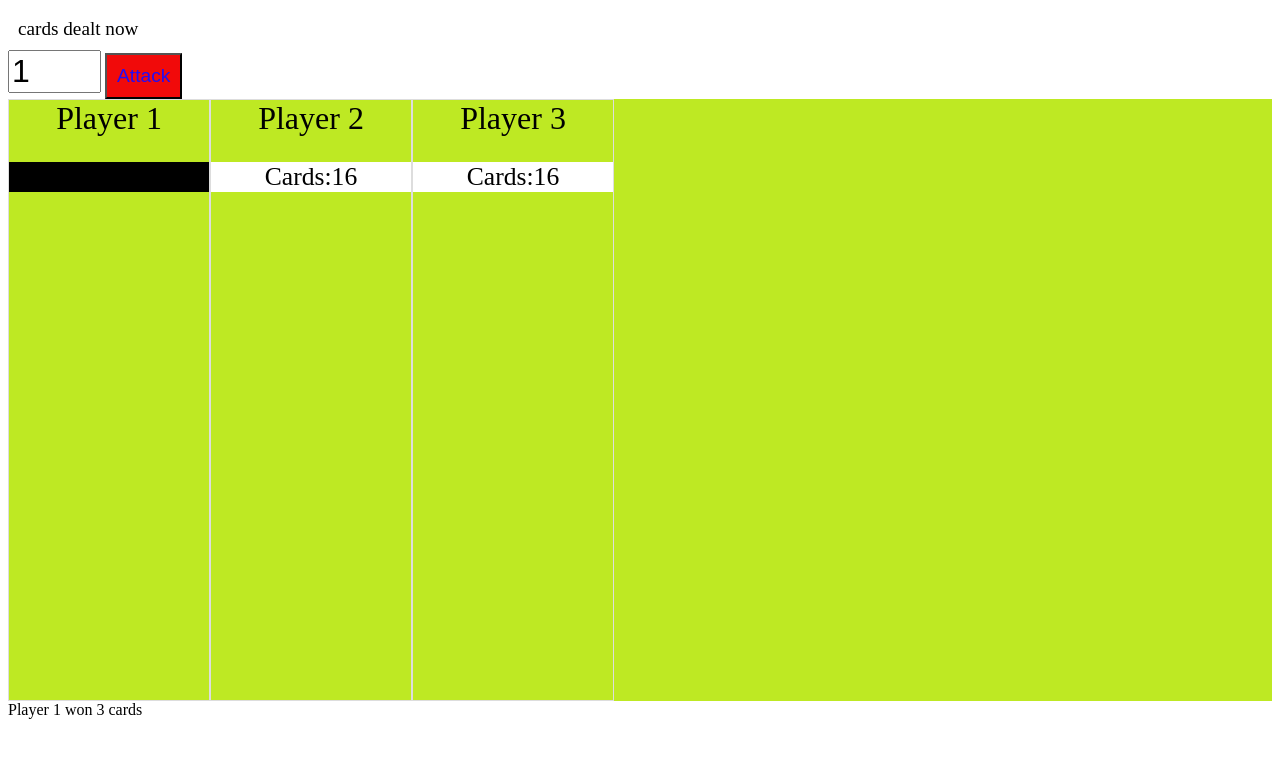
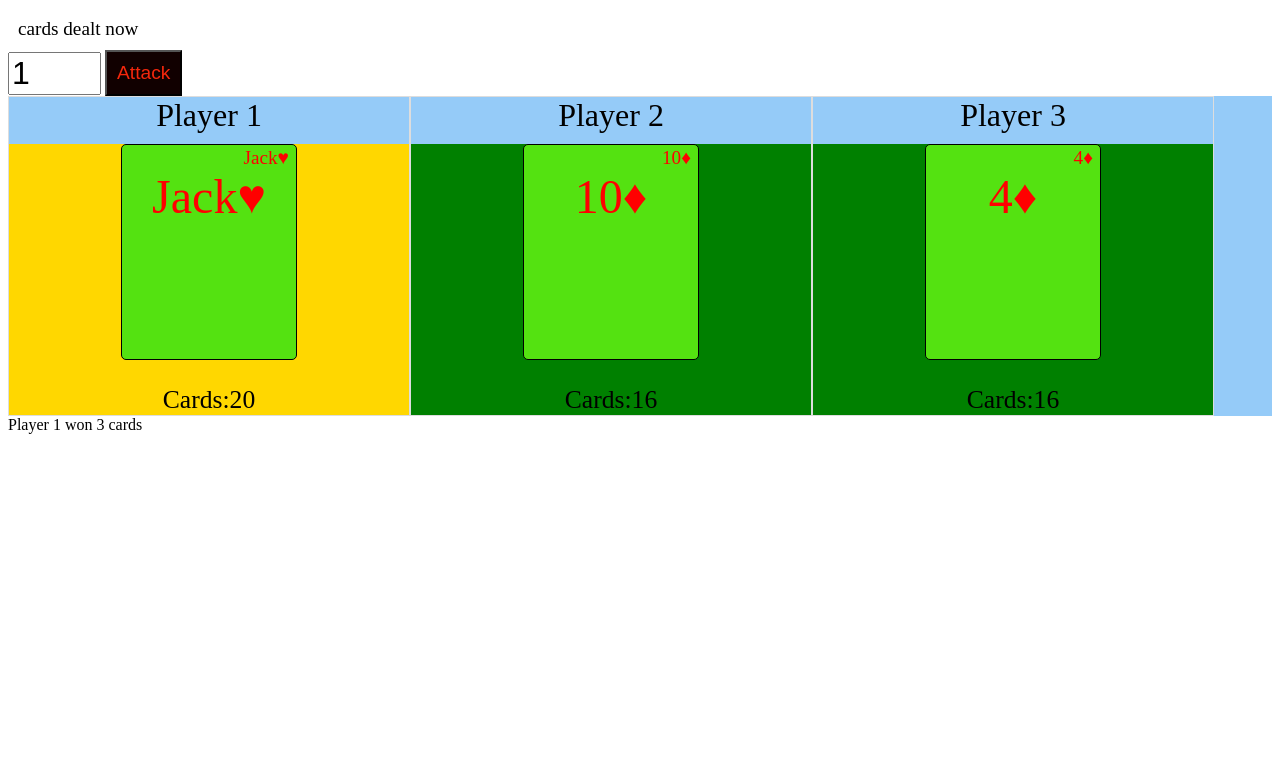
Before and after one commit to apocpax/projectwar, a plain HTML site: page index.html in a window 1280 px wide. Both pictures are taken after a click on the button "Start". Drawn offline with Linux system fonts and the light colour scheme.

Commit message:
with cards

```diff
--- a/screenShot.css
+++ b/screenShot.css
@@ -1,11 +1,13 @@
 .hide {
     display: none;
+    align-items: center;
+    vertical-align: middle;
 }
 
 .player {
     display: inline-block;
-    width: 200px;
-    min-height: 600px;
+    width: 400px;
+    min-height: 300px;
     vertical-align: middle;
     text-align: center;
     font-size: 2em;
@@ -16,13 +18,12 @@
     display: block;
     margin: auto;
     padding: 7px;
-    height: 110px;
-    width: 80px;
+    height: 200px;
+    width: 160px;
     margin-top: 10px;
-    background-color: rgb(24, 171, 240);
+    background-color: rgb(84, 226, 17);
     border: 1px solid black;
     border-radius: 5px;
-    box-shadow: 5px 10px rgb(248, 18, 18);
 }
 
 .big {
@@ -42,7 +43,7 @@
     font-size: 0.6em;
     line-height: 12px;
     vertical-align: top;
-    text-align: left;
+    text-align: right;
 }
 
 .stats {
@@ -51,12 +52,14 @@
 }
 
 .gameplay {
-    background-color: rgb(190, 233, 35);
+    background-color: rgb(149, 203, 248);
 }
 
 .message {
     font-size: 1.2em;
     padding: 10px;
+    align-items: center;
+    vertical-align: middle;
 }
 
 .start {
@@ -65,17 +68,21 @@
     padding: 10px;
     background-color: blue;
     color: white;
+    align-items: center;
+    vertical-align: middle;
 }
 
 .attack {
     font-size: 1.2em;
     text-align: center;
     padding: 10px;
-    background-color: rgb(241, 10, 10);
-    color: rgb(35, 12, 245);
+    background-color: rgb(17, 0, 0);
+    color: rgb(245, 39, 12);
+    vertical-align: middle;
 }
 
 input {
     width: 85px;
     font-size: 2em;
+    vertical-align: middle;
 }
--- a/war.js
+++ b/war.js
@@ -10,7 +10,7 @@ let round = 0;
 let inplay = false;
 let total = 0;
 message.style.color = "red";
-const ranks = [2, 3, 4, 5, 6, 7, 8, 9, 10, "J", "Q", "K", "A"];
+const ranks = [2, 3, 4, 5, 6, 7, 8, 9, 10, "Jack", "Queen", "King", "Ace"];
 //const ranks = [2, 3];
 const suits = ["hearts", "diams", "clubs", "spades"];
 buttons.forEach(function(item) {
@@ -21,7 +21,7 @@ function playGame(e) {
     let temp = e.target.textContent;
     if (temp == "Start") {
         message.style.color = "black";
-        btnToggle();
+        btnHide();
         startGame();
     }
     if (temp == "Attack") {
@@ -37,7 +37,7 @@ function playGame(e) {
     }
 }
 
-function btnToggle() {
+function btnHide() {
     buttons[0].classList.toggle("hide");
     buttons[1].classList.toggle("hide");
 }
@@ -55,19 +55,27 @@ function startGame() {
 
 function showCard(el, card) {
     if (card != undefined) {
-        el.style.backgroundColor = "white";
-        let html1 = card.rank + "<br>&" + card.suit + ";";
+        el.style.backgroundColor = "green";
+        let html1 = card.rank + "&" + card.suit + ";";
         let html2 = card.rank + "&" + card.suit + ";";
         let div = document.createElement("div");
         div.classList.add("card");
         if (card.suit === "hearts" || card.suit === "diams") {
             div.classList.add("red");
         }
-
+        let span1 = document.createElement("span");
+        span1.innerHTML = html2;
+        span1.classList.add("tiny");
+        div.appendChild(span1);
+        let span2 = document.createElement("span");
+        span2.innerHTML = html1;
+        span2.classList.add("big");
+        div.appendChild(span2);
+        el.appendChild(div);
     }
 }
 
-function dealRound(playerList, tempHolder) {
+function dealRound(playerList, currentCard) {
     let curWinner = {
         "high": null,
         "player": playerList[0]
@@ -89,19 +97,19 @@ function dealRound(playerList, tempHolder) {
                 curWinner.player = tempPlayerIndex;
                 curWinner.card = card;
             }
-            tempHolder.push(card);
+            currentCard.push(card);
             showCard(players[tempPlayerIndex], card);
         }
     }
     if (playoff.length > 0) {
-        dealRound(playoff, tempHolder);
+        dealRound(playoff, currentCard);
     } else {
-        updater(curWinner.player, tempHolder);
+        updater(curWinner.player, currentCard);
     }
 }
 
 function makeCards() {
-    let tempHolder = [];
+    let currentCard = [];
     let playerList = [];
     for (let x = 0; x < players.length; x++) {
         players[x].innerHTML = "";
@@ -112,26 +120,26 @@ function makeCards() {
     if (playerList.length == 1) {
         winGame();
     }
-    dealRound(playerList, tempHolder);
+    dealRound(playerList, currentCard);
 }
 
 function winGame() {
-    message.style.color = "red";
-    btnToggle();
+    message.style.color = "blue";
+    btnHide();
     inplay = false;
     for (let x = 0; x < players.length; x++) {
-        players[x].innerHTML += (deals[x].length >= total) ? "<br>WINNER" : "<br>LOSER";
+        players[x].innerHTML += (deals[x].length >= total) ? "WINNER" : "LOSER";
     }
     message.innerHTML = "Select number of players";
     document.querySelector("input").value = "2";
 }
 
-function updater(winner, tempHolder) {
-    players[winner].style.backgroundColor = "black";
-    tempHolder.sort(function() {
+function updater(winner, currentCard) {
+    players[winner].style.backgroundColor = "Gold";
+    currentCard.sort(function() {
         return .5 - Math.random();
     })
-    for (let record of tempHolder) {
+    for (let record of currentCard) {
         deals[winner].push(record);
     }
     for (let x = 0; x < players.length; x++) {
@@ -145,7 +153,7 @@ function updater(winner, tempHolder) {
         }
         players[x].appendChild(div);
     }
-    res.innerHTML += "Player " + (winner + 1) + " won " + tempHolder.length + " cards<br>";
+    res.innerHTML += "Player " + (winner + 1) + " won " + currentCard.length + " cards<br>";
 }
 
 function dealCards(playerCard) {
```
